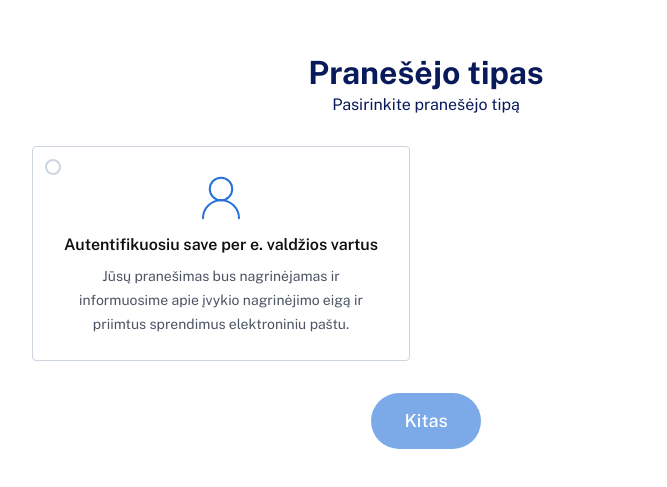
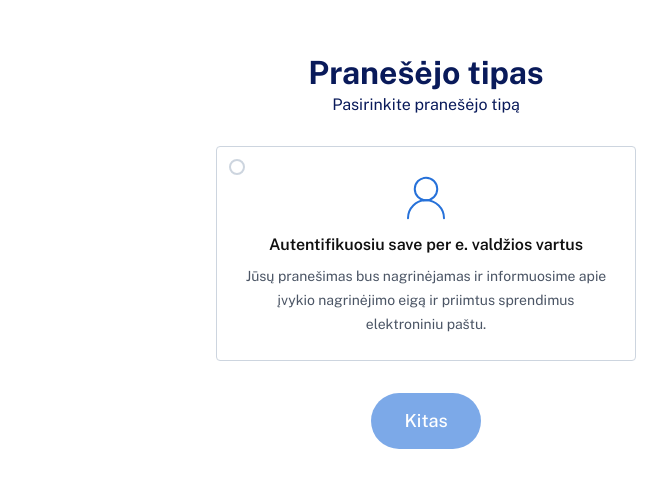
Before and after one commit to VMVT-DevHub/pranesimai-web, a React (Vite) app: page /autentifikacija in a window 1280 px wide. Shown: the part 149-636 px from the top of the page, without its empty margins (214-881 px from the left). Built offline with nearby package versions, Linux system fonts and the light colour scheme; no server answers.

Commit message:
fix: adjust ContentContainer styling based on info length

```diff
--- a/src/pages/AuthTypeSelection.tsx
+++ b/src/pages/AuthTypeSelection.tsx
@@ -51,7 +51,7 @@ const AuthTypeSelection = () => {
         <input type="hidden" name="survey" value={surveyId} />
         <input type="hidden" name="auth" value={`${selectedSurveyAuthType}`} />
         <Container>
-          <ContentContainer>
+          <ContentContainer $isSingle={info.length === 1}>
             {info?.map((item) => (
               <InfoCard
                 key={item.title}
@@ -77,10 +77,11 @@ const AuthTypeSelection = () => {
   );
 };
 
-const ContentContainer = styled.div`
+const ContentContainer = styled.div<{ $isSingle: boolean }>`
   display: grid;
   justify-content: center;
-  grid-template-columns: repeat(auto-fill, minmax(250px, 1fr));
+  grid-template-columns: ${({ $isSingle }) =>
+    $isSingle ? 'minmax(250px, 420px)' : 'repeat(auto-fill, minmax(250px, 1fr))'};
   gap: 32px;
   width: 100%;
 `;
```
